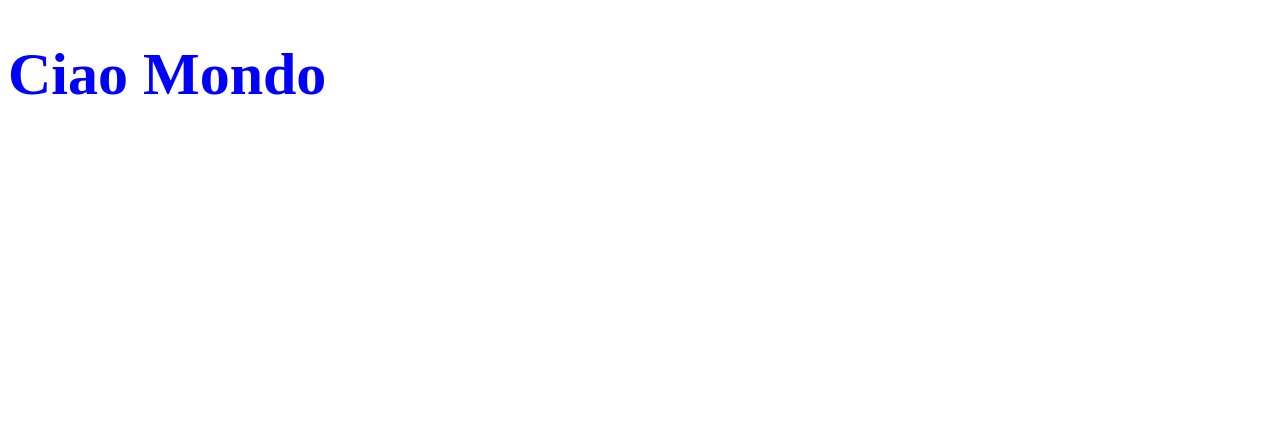
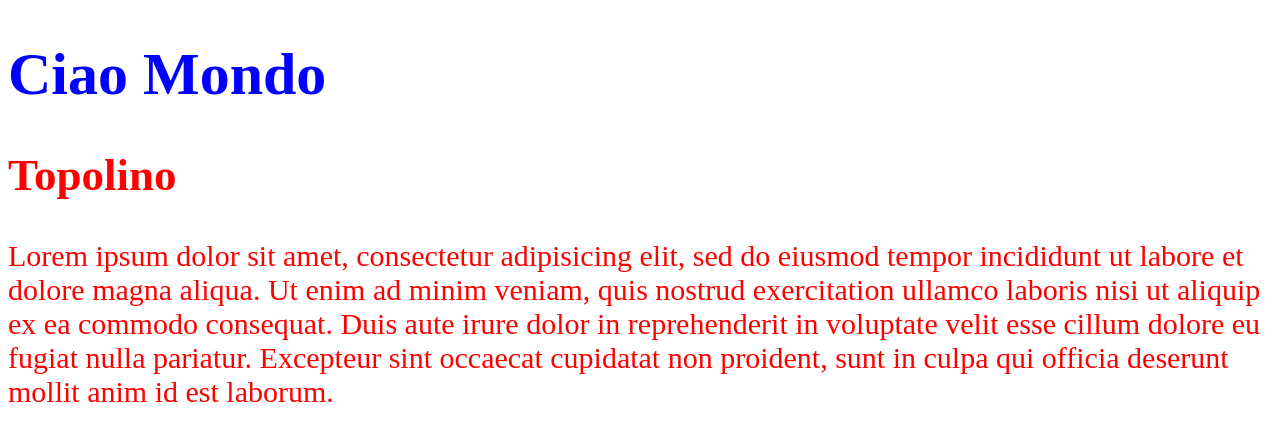
Before and after one commit to FedericoCaiello/html-sass-first, a website: page index.html in a window 1280 px wide. Drawn offline with Linux system fonts and the light colour scheme.

Commit message:
commit prova

```diff
--- a/index.html
+++ b/index.html
@@ -7,6 +7,8 @@
   </head>
   <body>
     <h1>Ciao Mondo</h1>
+    <h2>Topolino</h2>
+    <p>Lorem ipsum dolor sit amet, consectetur adipisicing elit, sed do eiusmod tempor incididunt ut labore et dolore magna aliqua. Ut enim ad minim veniam, quis nostrud exercitation ullamco laboris nisi ut aliquip ex ea commodo consequat. Duis aute irure dolor in reprehenderit in voluptate velit esse cillum dolore eu fugiat nulla pariatur. Excepteur sint occaecat cupidatat non proident, sunt in culpa qui officia deserunt mollit anim id est laborum.</p>
 
   </body>
 </html>
--- a/src/app.scss
+++ b/src/app.scss
@@ -1,7 +1,14 @@
 $colorfont: blue;
 $fontsize: 30px;
-
+$colorh2: red;
 body {
   color: $colorfont;
   font-size: $fontsize;
 }
+h2 {
+  color: $colorh2;
+}
+p {
+  color: $colorh2;
+  font-size: $fontsize;
+}
```
Also changed, not shown: dist/app.css, dist/app.js.
